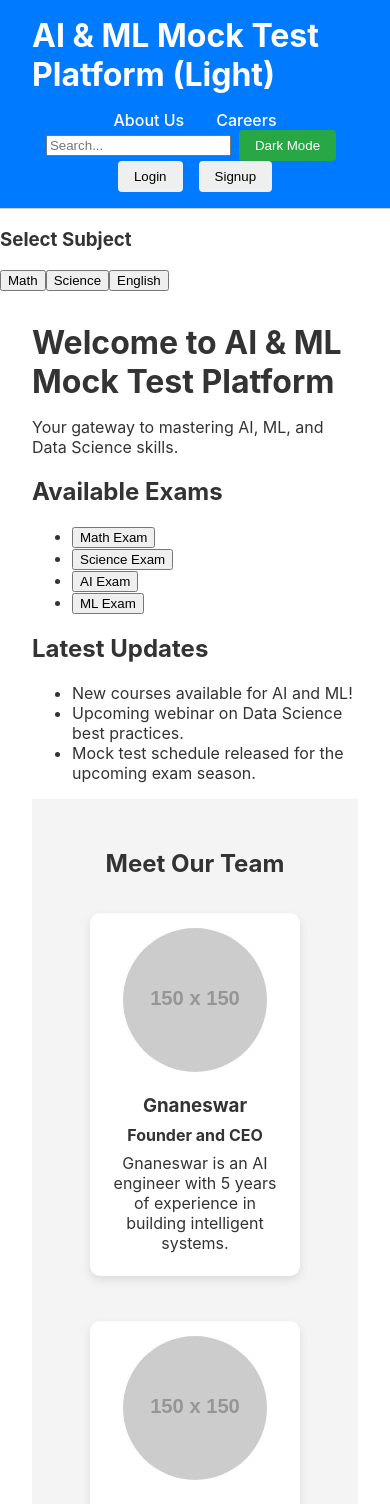
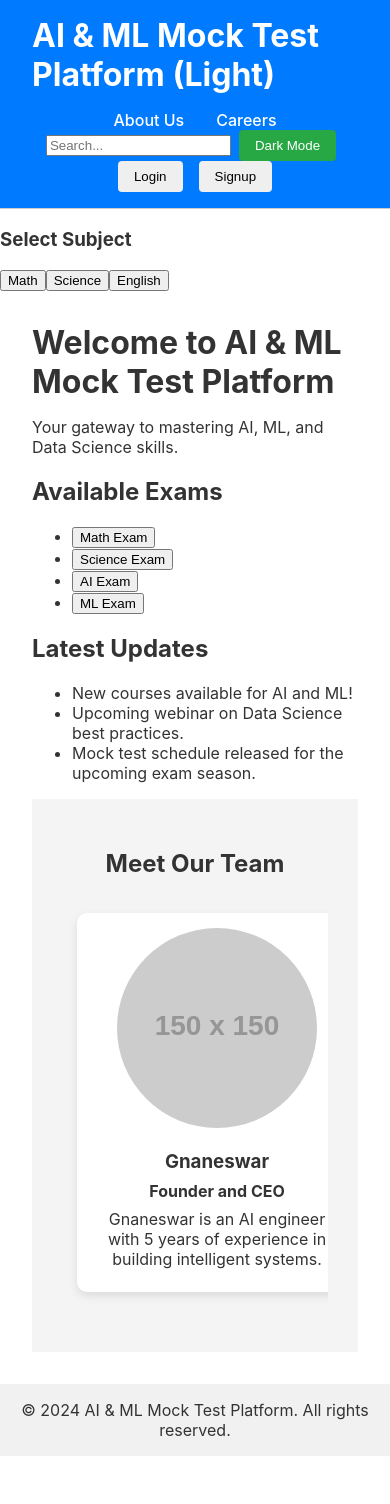
Before and after one commit to Kareti-Gnaneswar/react_mock, a React (Create React App) app: page / in a window 390 px wide. Shown: the top 1504 px of the page. After the commit the page ends 1456 px from the top, so only its background shows below. Built offline with nearby package versions, Linux system fonts and the light colour scheme.

Commit message:
first commit

```diff
--- a/src/Components/css/TeamMembers.css
+++ b/src/Components/css/TeamMembers.css
@@ -1,4 +1,3 @@
-/* src/Components/css/TeamMembers.css */
 .team-members {
     padding: 30px;
     text-align: center;
@@ -10,11 +9,13 @@
     background-color: #222; /* Dark background */
 }
 
+/* Members Container - Side Scroll */
 .members-container {
     display: flex;
-    flex-wrap: wrap;
-    justify-content: center;
     gap: 15px;
+    overflow-x: auto; /* Horizontal scroll */
+    padding-bottom: 15px;
+    scroll-behavior: smooth;
 }
 
 .member-card {
@@ -23,6 +24,7 @@
     margin: 15px;
     padding: 15px;
     width: 180px;
+    flex-shrink: 0; /* Prevent shrinking of cards in horizontal scroll */
     transition: transform 0.3s, box-shadow 0.3s;
     box-shadow: 0 4px 10px rgba(0, 0, 0, 0.1);
 }
@@ -56,3 +58,26 @@
 .team-members.dark .member-card p {
     color: #fff; /* Ensure text is visible */
 }
+
+/* Responsive: Scrollable side scroll for mobile devices */
+@media (max-width: 768px) {
+    .members-container {
+        flex-wrap: nowrap; /* Prevent wrapping on mobile */
+        overflow-x: auto; /* Enable horizontal scroll */
+    }
+
+    .member-card {
+        min-width: 250px; /* Ensure a minimum width for mobile */
+    }
+}
+
+/* For larger screens, wrap the cards as per the original behavior */
+@media (min-width: 769px) {
+    .members-container {
+        flex-wrap: wrap; /* Wrap for larger screens */
+    }
+
+    .member-card {
+        width: 180px;
+    }
+}
```
